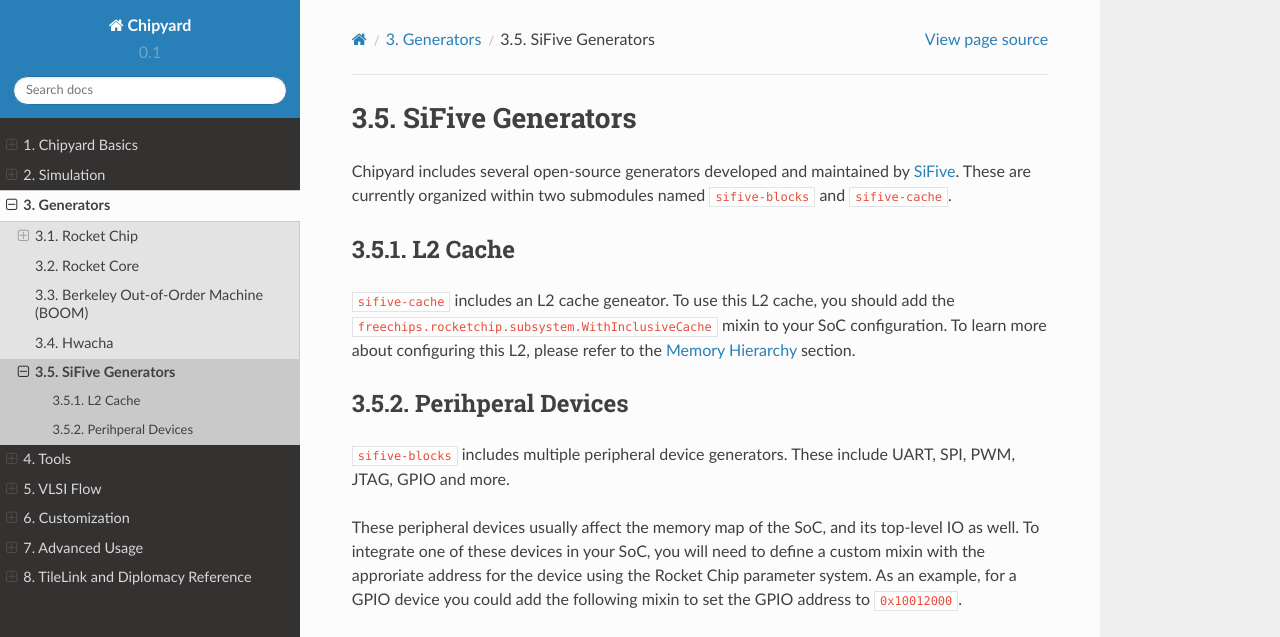
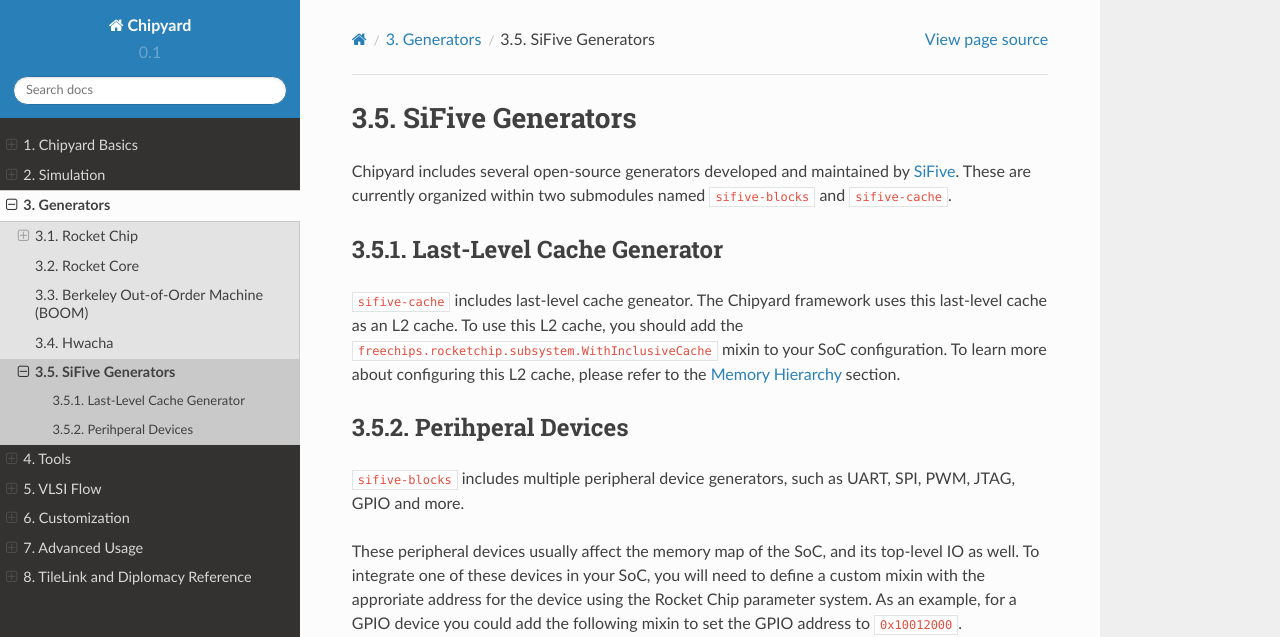
Before and after one commit to ucb-bar/chipyard, a Sphinx documentation site: the page built from docs/Generators/SiFive-Generators.rst, in a window 1280 px wide and 1400 px high. Shown: the top 637 px of the window. Built offline with Sphinx 7.4.7 and the Read the Docs theme 2.0.0, drawn with Linux system fonts in a browser that asks for light colours; some of the changed text lies outside the part shown; grey boxes are pictures that could not be loaded.

Commit message:
PR comments

```diff
--- a/docs/Generators/Rocket.rst
+++ b/docs/Generators/Rocket.rst
@@ -1,7 +1,7 @@
 Rocket Core
 ====================================
 
-`Rocket <https://github.com/freechipsproject/rocket-chip>`__ is a 5-stage in-order scalar processor core generator, originally developed at UC Berkeley an currently supported by `SiFive <https://www.sifive.com/>`__. The Rocket core is used as a component (a `tile`) within the Rocket Chip SoC generator.
+`Rocket <https://github.com/freechipsproject/rocket-chip>`__ is a 5-stage in-order scalar processor core generator, originally developed at UC Berkeley an currently supported by `SiFive <https://www.sifive.com/>`__. The `Rocket core` is used as a component within the `Rocket Chip SoC generator`. A Rocket core combined with L1 caches (data and instruction caches) form a `Rocket tile`. The `Rocket tile` is the replicable component of the `Rocket Chip SoC generator`.
 
 The Rocket core supports the open source RV64GC RISC-V instruction set and is written in the Chisel hardware construction language.
 It has an MMU that supports page-based virtual memory, a non-blocking data cache, and a front-end with branch prediction.
--- a/docs/Generators/SiFive-Generators.rst
+++ b/docs/Generators/SiFive-Generators.rst
@@ -4,16 +4,16 @@ SiFive Generators
 Chipyard includes several open-source generators developed and maintained by `SiFive <https://www.sifive.com/>`__.
 These are currently organized within two submodules named ``sifive-blocks`` and ``sifive-cache``.
 
-L2 Cache
----------
+Last-Level Cache Generator
+-----------------------------
 
-``sifive-cache`` includes an L2 cache geneator. To use this L2 cache, you should add the ``freechips.rocketchip.subsystem.WithInclusiveCache`` mixin to your SoC configuration.
-To learn more about configuring this L2, please refer to the :ref:`memory-hierarchy` section.
+``sifive-cache`` includes last-level cache geneator. The Chipyard framework uses this last-level cache as an L2 cache. To use this L2 cache, you should add the ``freechips.rocketchip.subsystem.WithInclusiveCache`` mixin to your SoC configuration.
+To learn more about configuring this L2 cache, please refer to the :ref:`memory-hierarchy` section.
 
 
 Perihperal Devices
 -------------------
-``sifive-blocks`` includes multiple peripheral device generators. These include UART, SPI, PWM, JTAG, GPIO and more.
+``sifive-blocks`` includes multiple peripheral device generators, such as UART, SPI, PWM, JTAG, GPIO and more.
 
 These peripheral devices usually affect the memory map of the SoC, and its top-level IO as well.
 To integrate one of these devices in your SoC, you will need to define a custom mixin with the approriate address for the device using the Rocket Chip parameter system. As an example, for a GPIO device you could add the following mixin to set the GPIO address to ``0x10012000``.
--- a/docs/Generators/index.rst
+++ b/docs/Generators/index.rst
@@ -11,7 +11,7 @@ The following pages introduce the generators integrated with the Chipyard framew
    :maxdepth: 2
    :caption: Generators:
 
-   RocketChip
+   Rocket-Chip
    Rocket
    BOOM
    Hwacha
```
Also changed, not shown: other parts of docs/Generators/SiFive-Generators.rst (+1 -1 lines), docs/Generators/Hwacha.rst (+4 -4 lines), docs/Generators/Rocket-Chip.rst (renamed from docs/Generators/RocketChip.rst).
